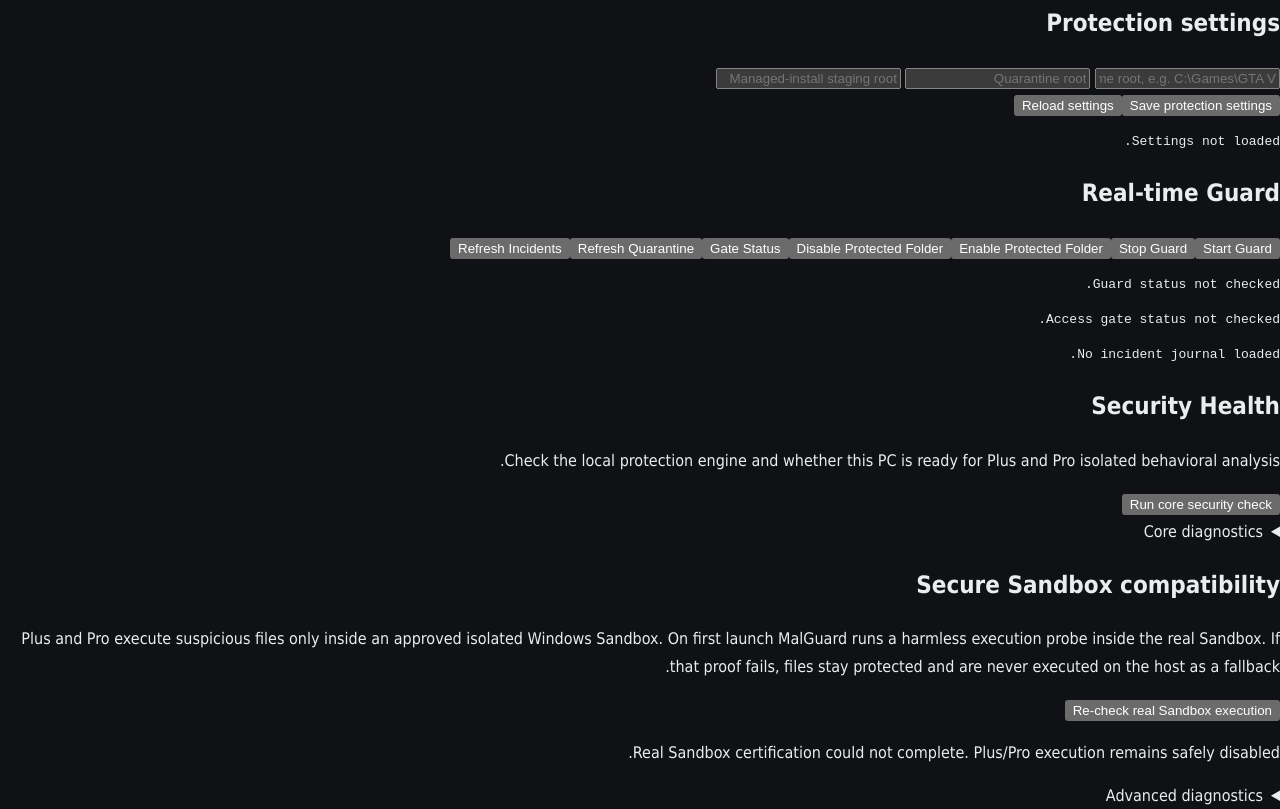
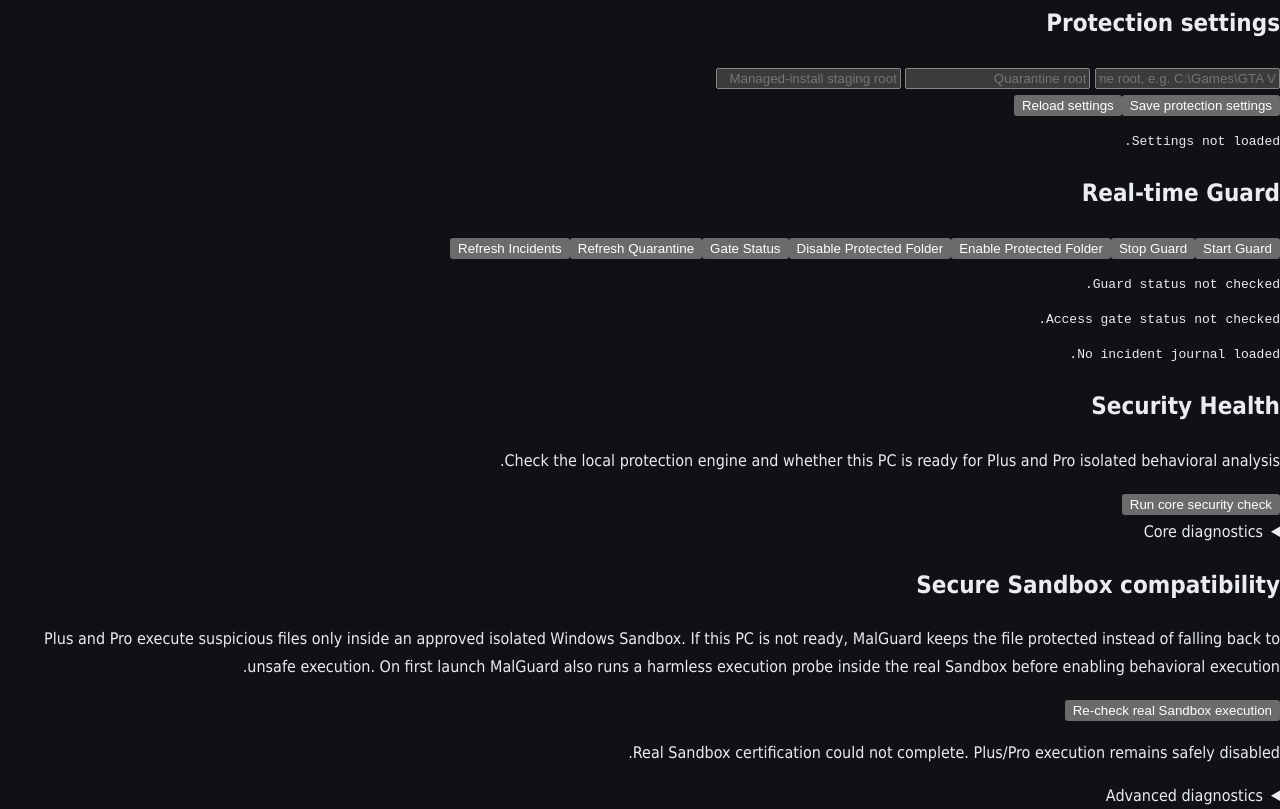
Before and after one commit to MalGuard/malguard-core, a website: page desktop-app/public/index.html in a window 1280 px wide. Shown: the part 537-1346 px from the top of the page. Drawn offline with Linux system fonts and the light colour scheme; no server answers.

Commit message:
Preserve customer fail-closed Sandbox wording

```diff
--- a/desktop-app/public/index.html
+++ b/desktop-app/public/index.html
@@ -79,7 +79,7 @@
       </details>
 
       <h2>Secure Sandbox compatibility</h2>
-      <p class="muted">Plus and Pro execute suspicious files only inside an approved isolated Windows Sandbox. On first launch MalGuard runs a harmless execution probe inside the real Sandbox. If that proof fails, files stay protected and are never executed on the host as a fallback.</p>
+      <p class="muted">Plus and Pro execute suspicious files only inside an approved isolated Windows Sandbox. If this PC is not ready, MalGuard keeps the file protected instead of falling back to unsafe execution. On first launch MalGuard also runs a harmless execution probe inside the real Sandbox before enabling behavioral execution.</p>
       <button id="finalSandboxTest">Re-check real Sandbox execution</button>
       <p id="finalSandboxSummary" class="health-card health-checking">Real Sandbox execution has not been verified yet.</p>
       <details id="finalSandboxDiagnostics" class="diagnostics" hidden>
```
